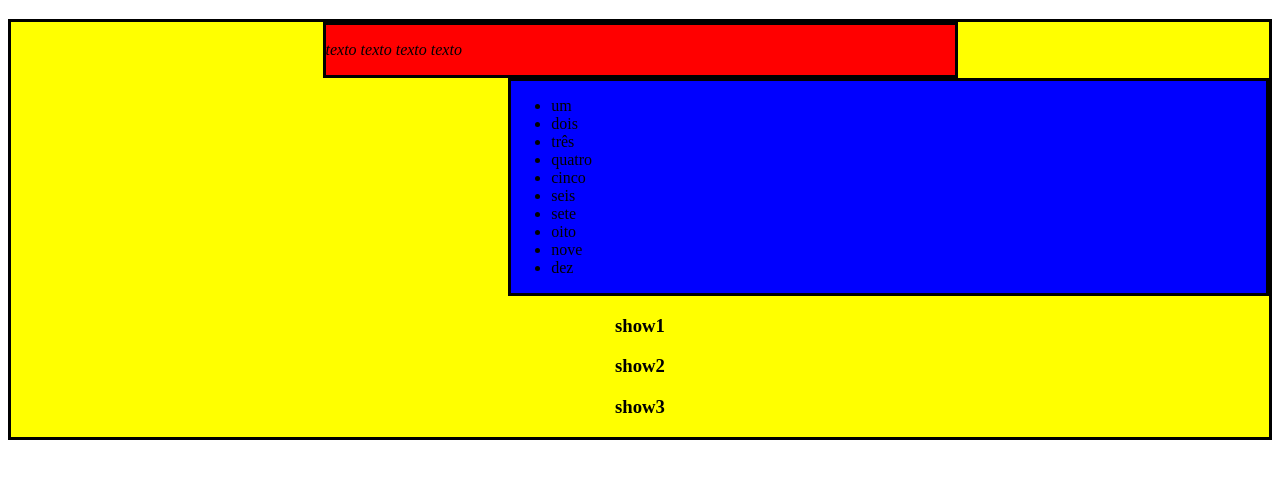
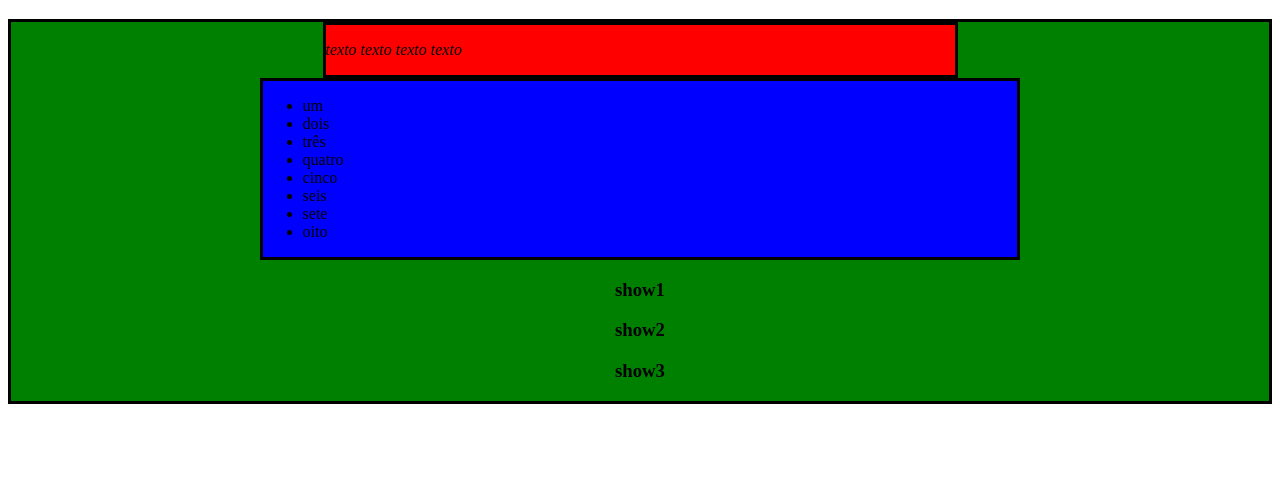
Before and after one commit to ntozato/trybe2, a plain HTML site: page exercises/javascript-dom-eventos-e-web-storage_2/arquivo.html in a window 1280 px wide. Shown: the part 61-540 px from the top of the page. Drawn offline with Linux system fonts and the light colour scheme.

Commit message:
exercicios 1.5 e 1.6

```diff
--- a/exercises/javascript-dom-eventos-e-web-storage_2/arquivo.html
+++ b/exercises/javascript-dom-eventos-e-web-storage_2/arquivo.html
@@ -136,6 +136,17 @@
      let divLeftContent = document.getElementsByClassName('left-content')[0];
      divMain.removeChild(divLeftContent);
 
+     //exercise 1.4
+     let divRightContent = document.getElementsByClassName('right-content')[0];
+     divRightContent.style.marginRight = 'auto';
+
+     //exercise 1.5
+     let divCenterContent = document.getElementsByClassName('center-content')[0];
+     divCenterContent.parentNode.style.backgroundColor = 'green';
+
+     //exercise 6
+     listaUl.lastChild.remove();
+     listaUl.lastChild.remove();
 
 
 
```
